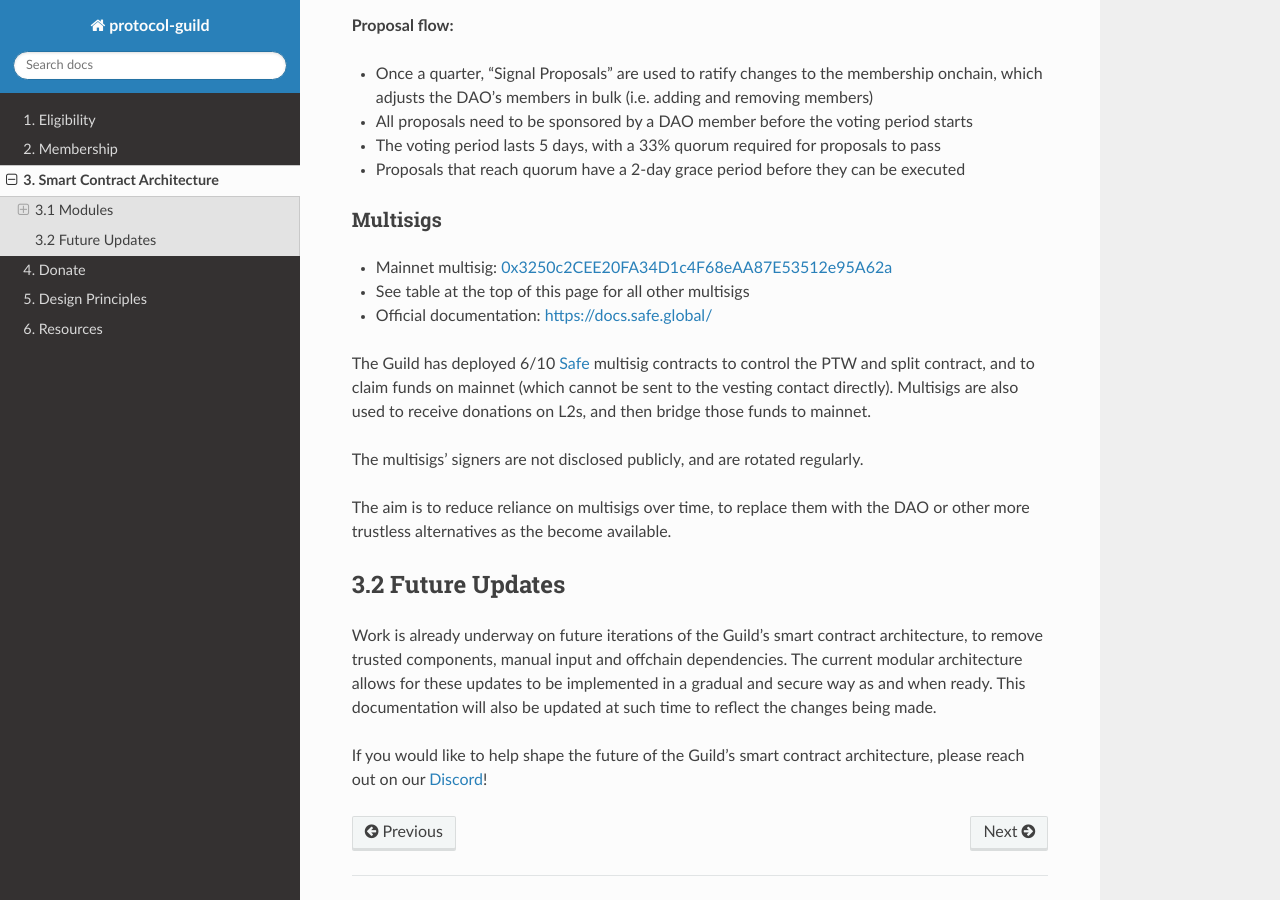
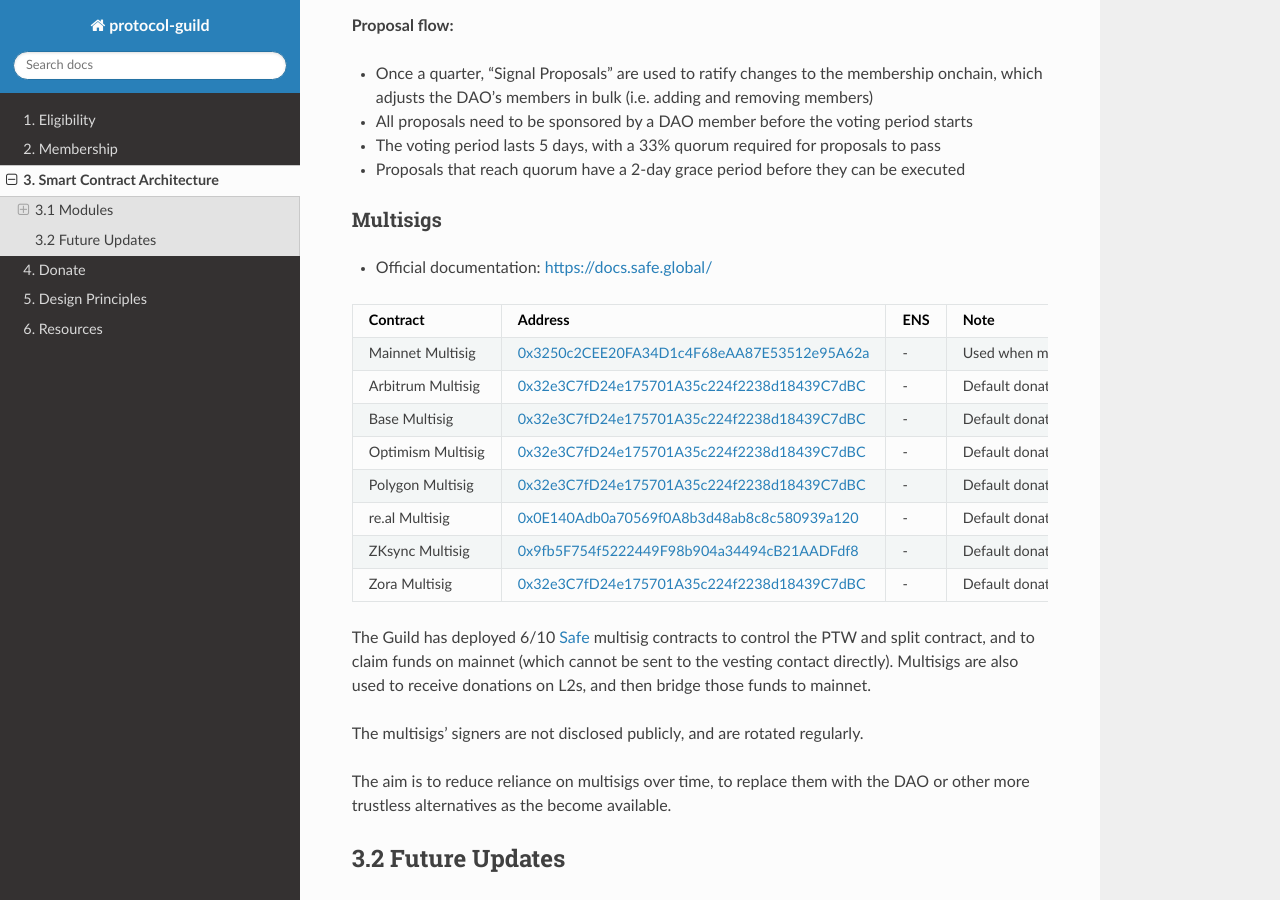
Before and after one commit to protocolguild/documentation, a Sphinx documentation site: the page built from docs/03-onchain-architecture.md, in a window 1280 px wide and 900 px high, scrolled down 3667 px. Built offline with Sphinx 7.4.7 and the Read the Docs theme 2.0.0, drawn with Linux system fonts in a browser that asks for light colours.

Commit message:
Added MS table

```diff
--- a/docs/03-onchain-architecture.md
+++ b/docs/03-onchain-architecture.md
@@ -92,9 +92,18 @@ The DAO does not keep track of member weights, nor does it hold any funds. Curre
 
 ### Multisigs
 
-- Mainnet multisig: [0x3250c2CEE20FA34D1c4F68eAA87E53512e95A62a](https://app.safe.global/balances?safe=eth:0x3250c2CEE20FA34D1c4F68eAA87E53512e95A62a)
-- See table at the top of this page for all other multisigs
 - Official documentation: [https://docs.safe.global/](https://docs.safe.global/)
+
+| Contract  | Address | ENS | Note |
+| :--- | :--- | :--- | :--- |
+| Mainnet Multisig | [0x3250c2CEE20FA34D1c4F68eAA87E53512e95A62a](https://app.safe.global/balances?safe=eth:0x3250c2CEE20FA34D1c4F68eAA87E53512e95A62a) | - | Used when mainnet donations need to be claimed (e.g. [Octant](https://octant.app/projects)) |
+| Arbitrum Multisig | [0x32e3C7fD24e175701A35c224f2238d18439C7dBC](https://app.safe.global/balances?safe=arb1:0x32e3C7fD24e175701A35c224f2238d18439C7dBC) | - | Default donation address on Arbitrum |
+| Base Multisig | [0x32e3C7fD24e175701A35c224f2238d18439C7dBC](https://app.safe.global/balances?safe=base:0x32e3C7fD24e175701A35c224f2238d18439C7dBC) | - | Default donation address on Base |
+| Optimism Multisig | [0x32e3C7fD24e175701A35c224f2238d18439C7dBC](https://app.safe.global/balances?safe=oeth:0x32e3C7fD24e175701A35c224f2238d18439C7dBC) | - | Default donation address on Optimism |
+| Polygon Multisig | [0x32e3C7fD24e175701A35c224f2238d18439C7dBC](https://app.safe.global/balances?safe=matic:0x32e3C7fD24e175701A35c224f2238d18439C7dBC) | - | Default donation address on Polygon |
+| re.al Multisig | [0x0E140Adb0a70569f0A8b3d48ab8c8c580939a120](https://safe.re.al/balances?safe=re-al%3A0x0E140Adb0a70569f0A8b3d48ab8c8c580939a120) | - | Default donation address on re.al |
+| ZKsync Multisig | [0x9fb5F754f5222449F98b904a34494cB21AADFdf8](https://app.safe.global/balances?safe=zksync:0x9fb5F754f5222449F98b904a34494cB21AADFdf8) | - | Default donation address on ZKsync |
+| Zora Multisig | [0x32e3C7fD24e175701A35c224f2238d18439C7dBC](https://safe.optimism.io/balances?safe=zora:0x32e3C7fD24e175701A35c224f2238d18439C7dBC) | - | Default donation address on Zora |
 
 The Guild has deployed 6/10 [Safe](https://safe.global/) multisig contracts to control the PTW and split contract, and to claim funds on mainnet (which cannot be sent to the vesting contact directly). Multisigs are also used to receive donations on L2s, and then bridge those funds to mainnet.
 
```
